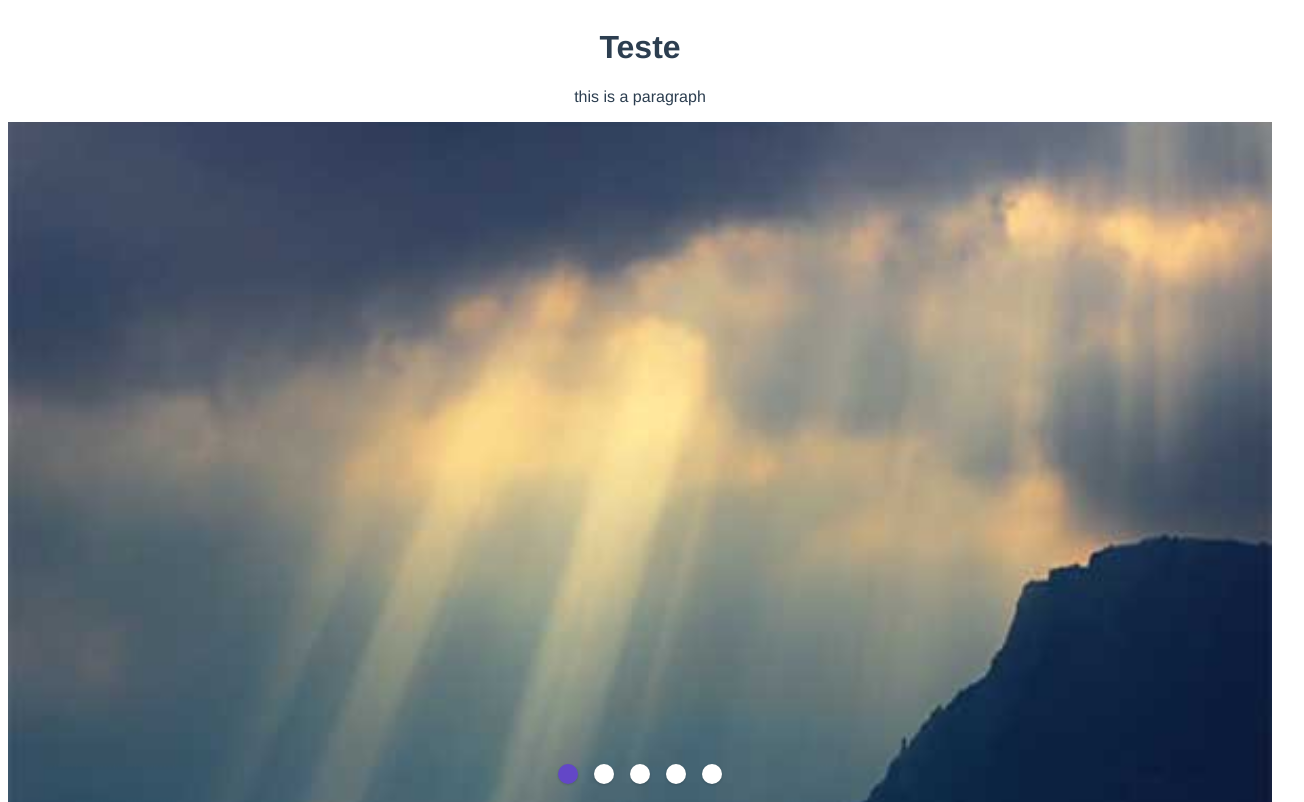
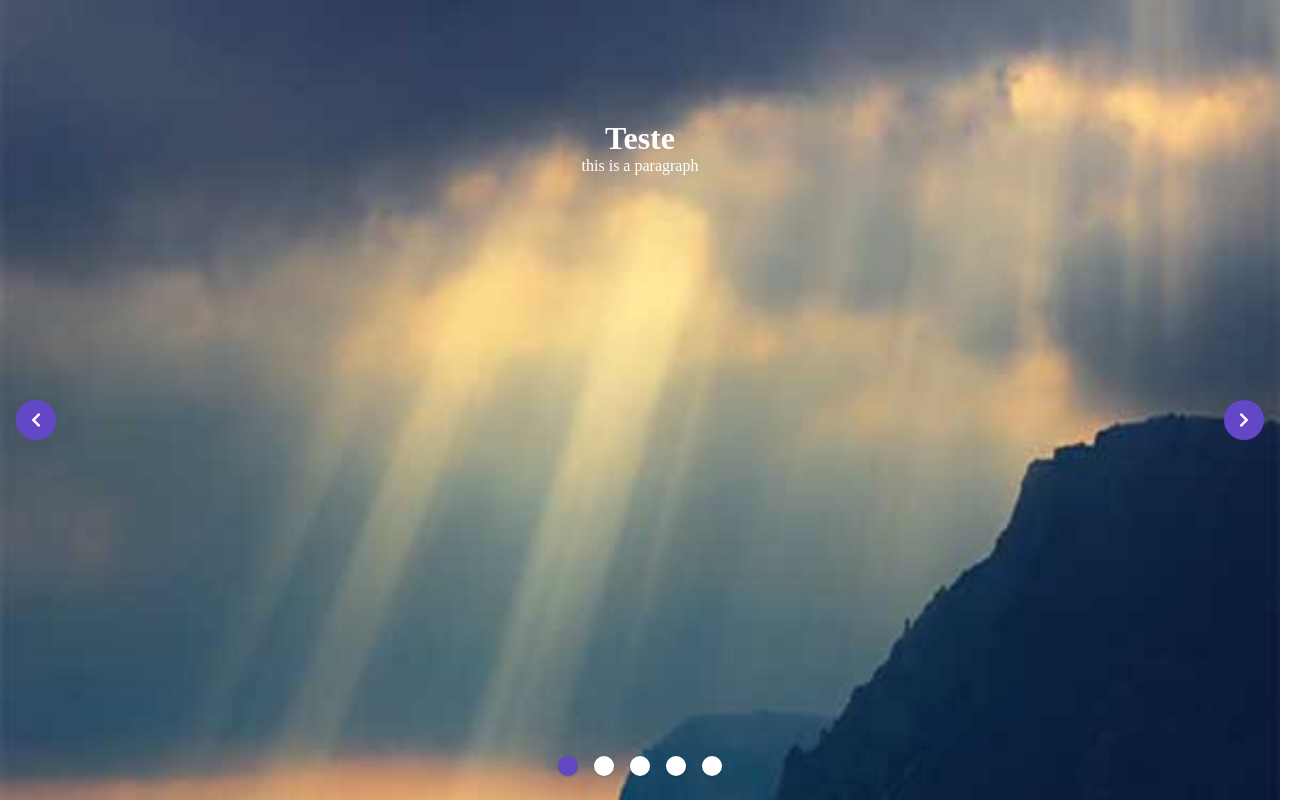
Before and after one commit to GustavoSaibro/slider, a Vue app: page / in a window 1280 px wide. Shown: the top 802 px of the page, 1304 px wide, since content can reach past the window. Built offline with nearby package versions, Linux system fonts and the light colour scheme.

Commit message:
Fixing css

```diff
--- a/public/index.html
+++ b/public/index.html
@@ -1,17 +1,26 @@
 <!DOCTYPE html>
 <html lang="">
+
 <head>
   <meta charset="utf-8">
   <meta http-equiv="X-UA-Compatible" content="IE=edge">
   <meta name="viewport" content="width=device-width,initial-scale=1.0">
   <link rel="icon" href="<%= BASE_URL %>favicon.ico">
-    <title><%= htmlWebpackPlugin.options.title %></title>
+  <link rel="stylesheet" href="https://cdnjs.cloudflare.com/ajax/libs/font-awesome/5.15.3/css/all.min.css"
+    integrity="sha512-iBBXm8fW90+nuLcSKlbmrPcLa0OT92xO1BIsZ+ywDWZCvqsWgccV3gFoRBv0z+8dLJgyAHIhR35VZc2oM/gI1w=="
+    crossorigin="anonymous" referrerpolicy="no-referrer" />
+  <title>
+    <%= htmlWebpackPlugin.options.title %>
+  </title>
 </head>
+
 <body>
   <noscript>
-      <strong>We're sorry but <%= htmlWebpackPlugin.options.title %> doesn't work properly without JavaScript enabled. Please enable it to continue.</strong>
+    <strong>We're sorry but <%= htmlWebpackPlugin.options.title %> doesn't work properly without JavaScript enabled.
+        Please enable it to continue.</strong>
   </noscript>
   <div id="app"></div>
   <!-- built files will be auto injected -->
 </body>
+
 </html>
--- a/src/App.vue
+++ b/src/App.vue
@@ -3,24 +3,9 @@
 </template>
 
 <style lang="scss">
-#app {
-  font-family: Avenir, Helvetica, Arial, sans-serif;
-  -webkit-font-smoothing: antialiased;
-  -moz-osx-font-smoothing: grayscale;
-  text-align: center;
-  color: #2c3e50;
-}
-
-#nav {
-  padding: 30px;
-
-  a {
-    font-weight: bold;
-    color: #2c3e50;
-
-    &.router-link-exact-active {
-      color: #42b983;
-    }
-  }
+* {
+  margin: 0;
+  padding: 0;
+  box-sizing: border-box;
 }
 </style>
--- a/src/components/SlideData.vue
+++ b/src/components/SlideData.vue
@@ -1,8 +1,10 @@
 <template>
   <div class="slides">
     <div class="slide-info">
-      <h1>{{headline}}</h1>
-      <p>{{paragraph}}</p>
+      <div class="news-info">
+        <h1>{{headline}}</h1>
+        <p>{{paragraph}}</p>
+      </div>
       <img
         :src="require(`@/assets/${img}`)"
         alt="test"
@@ -34,6 +36,17 @@ export default {
     max-height: 100%;
     height: 100%;
 
+    .news-info {
+      // object-fit: cover;
+      position: absolute;
+      color: #fff;
+      height: 50%;
+      width: 50%;
+      top: 15%;
+      left: 25%;
+      text-align: center;
+    }
+
     img {
       min-width: 100%;
       height: 100%;
--- a/src/components/Slider.vue
+++ b/src/components/Slider.vue
@@ -99,13 +99,13 @@ export default {
 }
 </script>
 
-
-<style lang="scss">
+<style lang="scss" scoped>
 .navigate {
   padding: 0 16px;
   height: 100%;
   width: 100%;
-  position: absolute;
+  top: -50vh;
+  position: relative;
   display: flex;
   justify-content: center;
   align-items: center;
--- a/src/views/News.vue
+++ b/src/views/News.vue
@@ -2,9 +2,8 @@
   <Slider
     :navigation="true"
     :pagination="true"
-    :startAutoPlay="true"
-    :timeout="8000"
-    class="slides"
+    :startAutoPlay="false"
+    :timeout="2000"
     v-slot="{currentSlide}"
   >
     <Slide
@@ -49,25 +48,5 @@ export default {
 </script>
 
 
-<style lang="scss" scoped>
-.slides {
-  position: relative;
-  max-height: 100vh;
-  height: 100vh;
-
-  .slide-info {
-    position: absolute;
-    top: 0;
-    left: 0;
-    width: 100%;
-    max-height: 100%;
-    height: 100%;
-
-    img {
-      min-width: 100%;
-      height: 100%;
-      object-fit: cover;
-    }
-  }
-}
+<style lang="scss" >
 </style>
```
Lines whose indentation alone changed are shown as unchanged.
